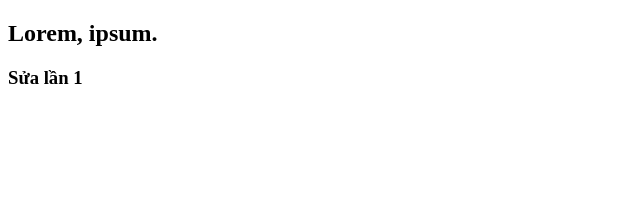
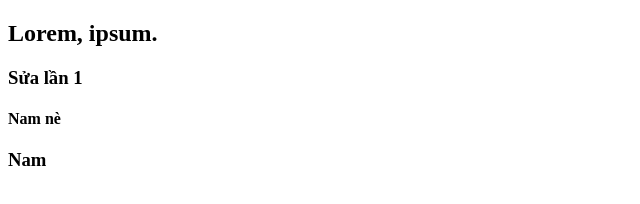
Before and after one commit to Tokarin410/gitne, a plain HTML site: page index.html in a window 1280 px wide. Shown: the whole page, without its empty margins (0-640 px from the left). Drawn offline with Linux system fonts and the light colour scheme.

Commit message:
commit nhanh1

```diff
--- a/index.html
+++ b/index.html
@@ -8,5 +8,7 @@
   <body>
     <h2>Lorem, ipsum.</h2>
     <h3>Sửa lần 1</h3>
+    <h4>Nam nè</h4>
+    <h3>Nam</h3>
   </body>
 </html>
```
